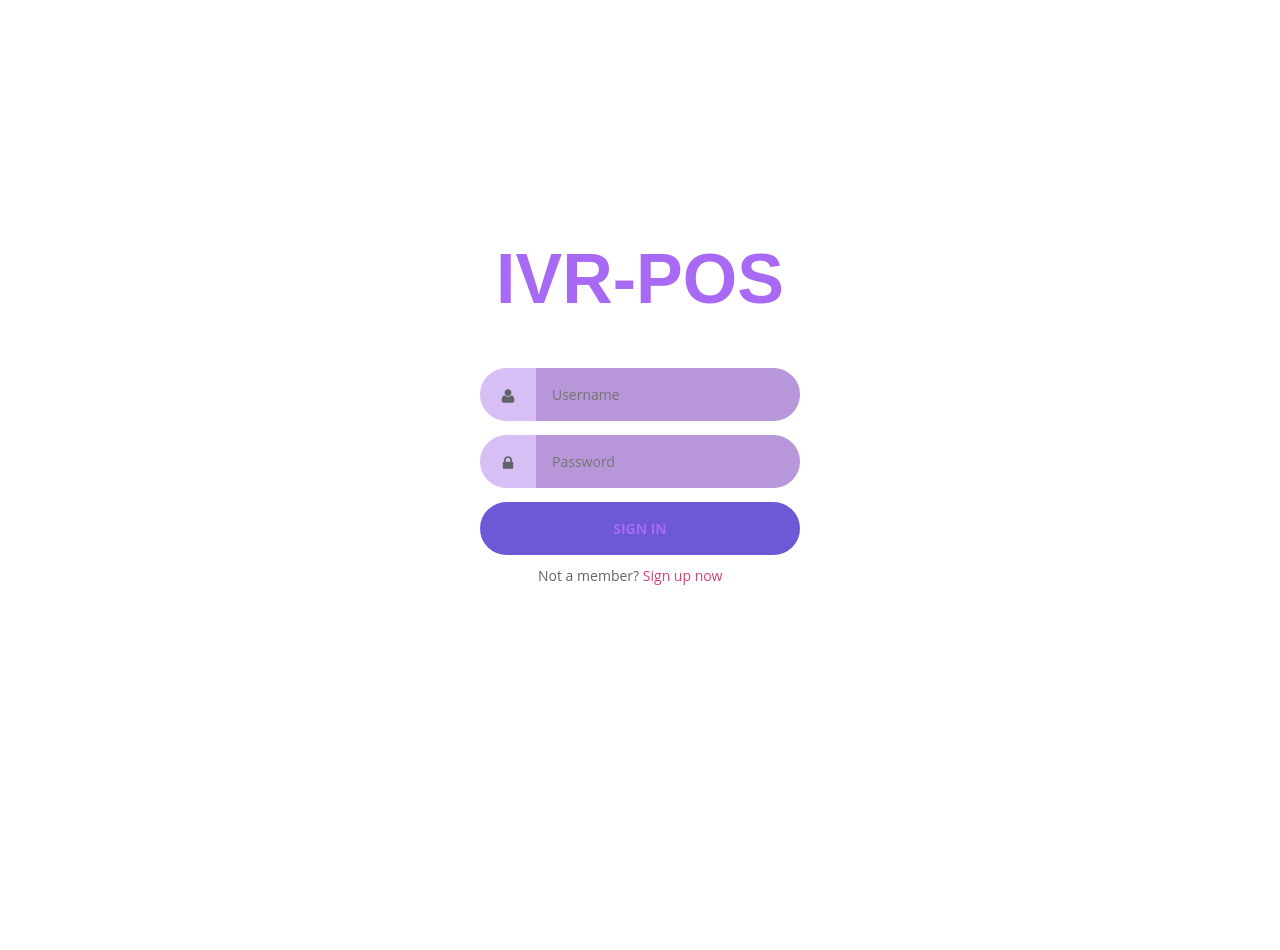
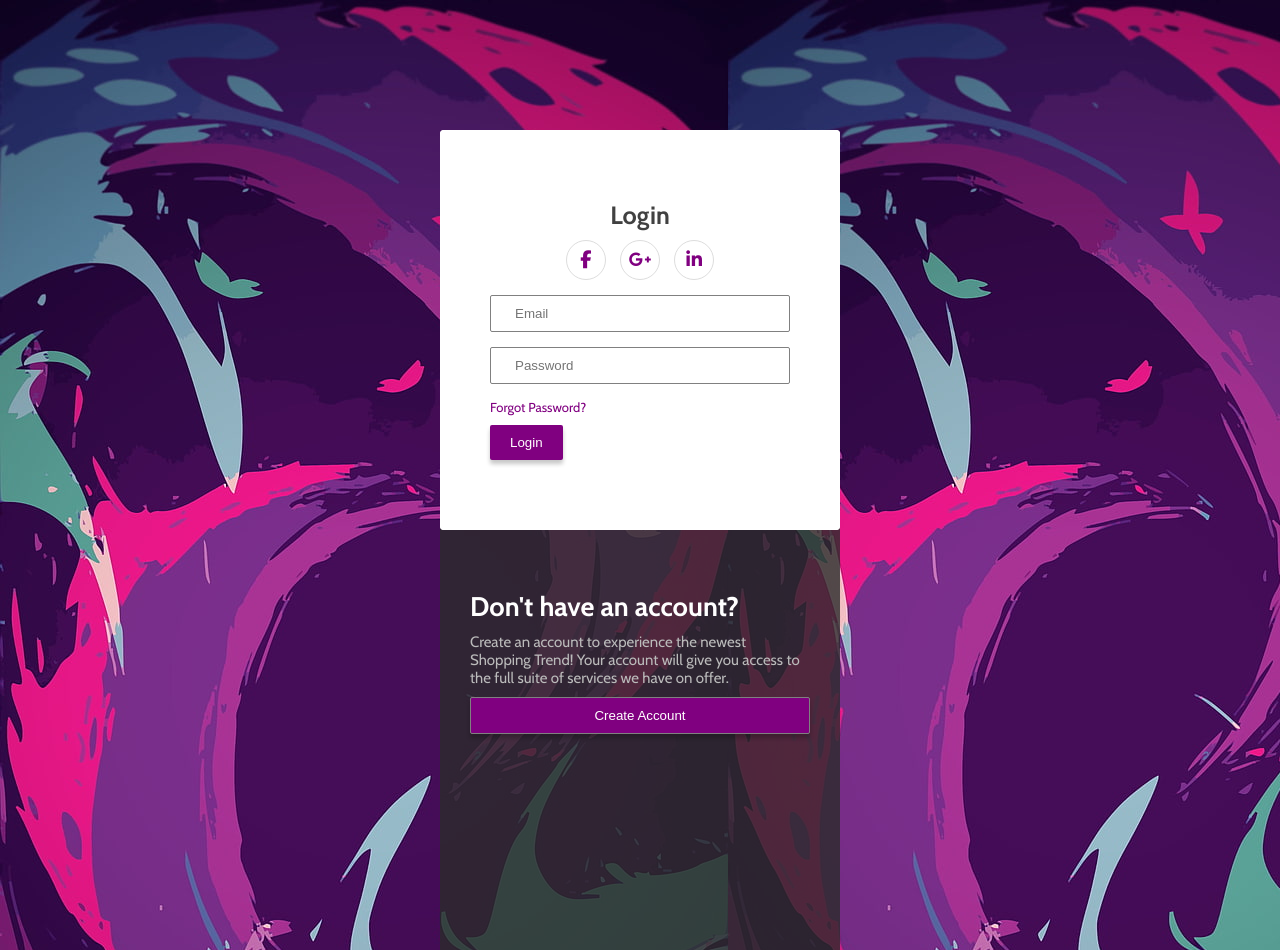
Before and after one commit to vibes1100/IVR-POS, a plain HTML site: page web/login.html in a window 1280 px wide. Before the commit the page ends 800 px from the top, so only its background shows below. Drawn offline with nearby package versions, Linux system fonts and the light colour scheme.

Commit message:
Prettier Login Page

```diff
--- /dev/null
+++ b/web/login.css
@@ -0,0 +1,165 @@
+@import url("https://fonts.googleapis.com/css2?family=Open+Sans:wght@300;400&display=swap");
+@import url('https://fonts.googleapis.com/css?family=Cabin:400,500,700|Montserrat:400,500,700');
+
+*,
+*::before,
+*::after {
+  padding: 0;
+  margin: 0;
+  box-sizing: border-box;
+}
+
+html {
+  font-size: 62.5%;
+}
+body {
+  font-family: "Cabin", sans-serif;
+  /* background-image: url("https://i.postimg.cc/zBf0kpnG/background.png"); */
+  background-image: url("img/bg-img/loginbg.jpg");
+  font-size: 1.8rem;
+  min-height: 100vh;
+}
+
+.container {
+  background: rgba(43, 43, 43, 0.8);
+  margin: auto;
+  width: 40rem;
+  height: 100%;
+  display: block;
+  align-items: center;
+  position: relative;
+  top: 150px;
+}
+
+.signup-container,
+.signin-container {
+  padding: 3rem;
+  height: 400px;
+}
+.signin-container {
+  text-align: right;
+}
+h2 {
+  color: #fff;
+  margin: 1rem 0;
+}
+
+p {
+  color: #bbb;
+  font-size: 1.5rem;
+  margin: 1rem 0;
+}
+
+.forgot__password-container {
+  margin-bottom: 1rem;
+  font-size: 1.3rem;
+}
+button {
+  padding: 1rem 2rem;
+  border: none;
+  color: rgb(24, 24, 24);
+  background: #ddd;
+  cursor: pointer;
+  border-radius: 2px;
+  outline: none;
+  transition: all 0.3s;
+}
+
+button:hover {
+  background: #fff;
+}
+
+/* button:active {
+  transform: translatey(2px);
+} */
+
+.overlay {
+  position: absolute;
+  top: -2rem;
+  left: 0;
+  width: 100%;
+  margin: 0;
+  transition: all 1s;
+}
+
+.form-container {
+  background: #fff;
+  padding: 5rem;
+  height: 40rem;
+  border-radius: 4px;
+  width: 100%;
+  transition: all 1s;
+}
+
+h3 {
+  color: rgb(65, 65, 65);
+  font-size: 2.5rem;
+  margin-bottom: 1rem;
+  text-align: center;
+}
+
+a {
+  text-decoration: none;
+  color: purple;
+}
+
+a:hover {
+  color: blueviolet;
+}
+.input-container {
+  margin: 1.5rem 0;
+}
+input {
+  padding: 1rem 2.4rem;
+  border-radius: 2px;
+  border: 1px solid rgb(128, 128, 128);
+  outline: none;
+  width: 100%;
+}
+
+.form-button {
+  background: purple;
+  color: #fff;
+  outline: none;
+  box-shadow: 0 4px 4px rgba(0, 0, 0, 0.22);
+}
+.form-button:hover {
+  background: blueviolet;
+}
+.signup-form {
+  display: flex;
+  flex-direction: column;
+  justify-content: center;
+}
+.signin-form {
+  position: absolute;
+  top: 0;
+  display: flex;
+  flex-direction: column;
+  justify-content: center;
+  z-index: -1;
+  opacity: 0;
+}
+
+.slide-right {
+  top: 50%;
+}
+
+.slide-left {
+  top: 0;
+}
+
+.social-container {
+  text-align: center;
+}
+
+.social-container a {
+  border: 1px solid #dddddd;
+  border-radius: 50%;
+  display: inline-flex;
+  justify-content: center;
+  align-items: center;
+  margin: 0 5px;
+  height: 4rem;
+  width: 4rem;
+}
--- a/web/login.html
+++ b/web/login.html
@@ -1,40 +1,87 @@
 <!DOCTYPE html>
-<html>
+<html lang="en">
   <head>
-  <title>Hello</title>
-  <link rel="stylesheet" type="text/css" href="style5.css">
-
+    <meta charset="UTF-8" />
+    <meta name="viewport" content="width=device-width, initial-scale=1.0" />
+    <title>Login to IVR-POS</title>
+    <link rel="stylesheet" href="login.css" />
+    <script
+      src="https://kit.fontawesome.com/1032187501.js"
+      crossorigin="anonymous"
+    ></script>
   </head>
-
-<body class="align">
-<h1>IVR-POS</h1>
-  <div class="grid">
-
-    <form method="POST" class="form login">
-
-      <div class="form__field">
-        <label for="login__username"><svg class="icon"><use xmlns:xlink="http://www.w3.org/1999/xlink" xlink:href="#user"></use></svg><span class="hidden">Username</span></label>
-        <input id="login__username" type="text" name="username" class="form__input" placeholder="Username" required>
+  <body>
+    <div class="container">
+      <div class="signin-container">
+        <h2>Already have an account?</h2>
+        <p>
+          Login to start a new shopping trip, manage your orders or
+          reach out to us about your experience.
+        </p>
+        <input type="button" id="login" class="form-button" value="Login">
+      </div>
+      <div class="signup-container">
+        <h2>Don't have an account?</h2>
+        <p>
+          Create an account to experience the newest Shopping Trend!
+          Your account will give you access to the full suite of services we have on offer.
+        </p>
+        <input type="button" id="signup" class="form-button" value="Create Account">
+      </div>
+      <div class="overlay" id="slide">
+        <div class="form-container signup-form">
+          <form action="">
+            <h3>Create account</h3>
+            <div class="social-container">
+              <a href="#" class="social"><i class="fab fa-facebook-f"></i></a>
+              <a href="#" class="social"
+                ><i class="fab fa-google-plus-g"></i
+              ></a>
+              <a href="#" class="social"><i class="fab fa-linkedin-in"></i></a>
+            </div>
+            <div class="input-container">
+              <input type="text" placeholder="Email" />
+            </div>
+            <div class="input-container">
+              <input type="text" placeholder="Password" />
+            </div>
+            <div class="input-container">
+              <input type="text" placeholder="Confirm Password" />
             </div>
 
-      <div class="form__field">
-        <label for="login__password"><svg class="icon"><use xmlns:xlink="http://www.w3.org/1999/xlink" xlink:href="#lock"></use></svg><span class="hidden">Password</span></label>
-        <input id="login__password" type="password" name="password" class="form__input" placeholder="Password" required>
+            <button class="form-button">
+              Create Account
+            </button>
+          </form>
         </div>
 
-      <div class="form__field">
-        <input type="submit" value="Sign In" onclick="generateNewPage()">
+        <div class="form-container signin-form" style="z-index: 2; opacity: 1;">
+          <form action="" id="loginform">
+            <h3>Login</h3>
+            <div class="social-container">
+              <a href="#" class="social"><i class="fab fa-facebook-f"></i></a>
+              <a href="#" class="social"
+                ><i class="fab fa-google-plus-g"></i
+              ></a>
+              <a href="#" class="social"><i class="fab fa-linkedin-in"></i></a>
+            </div>
+            <div class="input-container">
+              <input type="text" placeholder="Email" />
+            </div>
+            <div class="input-container">
+              <input type="text" placeholder="Password" />
+            </div>
+            <div class="forgot__password-container">
+              <a href="#">Forgot Password? </a>
             </div>
 
+            <button class="form-button" onclick="generateNewPage()">Login</button>
           </form>
-
-    <p class="text--center">Not a member? <a href="#">Sign up now</a> <svg class="icon"><use xmlns:xlink="http://www.w3.org/1999/xlink" xlink:href="assets/images/icons.svg#arrow-right"></use></svg></p>
-
         </div>
-
-  <svg xmlns="http://www.w3.org/2000/svg" class="icons"><symbol id="arrow-right" viewBox="0 0 1792 1792"><path d="M1600 960q0 54-37 91l-651 651q-39 37-91 37-51 0-90-37l-75-75q-38-38-38-91t38-91l293-293H245q-52 0-84.5-37.5T128 1024V896q0-53 32.5-90.5T245 768h704L656 474q-38-36-38-90t38-90l75-75q38-38 90-38 53 0 91 38l651 651q37 35 37 90z"/></symbol><symbol id="lock" viewBox="0 0 1792 1792"><path d="M640 768h512V576q0-106-75-181t-181-75-181 75-75 181v192zm832 96v576q0 40-28 68t-68 28H416q-40 0-68-28t-28-68V864q0-40 28-68t68-28h32V576q0-184 132-316t316-132 316 132 132 316v192h32q40 0 68 28t28 68z"/></symbol><symbol id="user" viewBox="0 0 1792 1792"><path d="M1600 1405q0 120-73 189.5t-194 69.5H459q-121 0-194-69.5T192 1405q0-53 3.5-103.5t14-109T236 1084t43-97.5 62-81 85.5-53.5T538 832q9 0 42 21.5t74.5 48 108 48T896 971t133.5-21.5 108-48 74.5-48 42-21.5q61 0 111.5 20t85.5 53.5 62 81 43 97.5 26.5 108.5 14 109 3.5 103.5zm-320-893q0 159-112.5 271.5T896 896 624.5 783.5 512 512t112.5-271.5T896 128t271.5 112.5T1280 512z"/></symbol></svg>
-
+      </div>
+    </div>
   </body>
+  <script type="text/javascript" src="login.js"></script>
   <script type="text/javascript" src="/eel.js"></script>
   <script type="text/javascript" src="main.js"></script>
 </html>
--- /dev/null
+++ b/web/login.js
@@ -0,0 +1,19 @@
+let login = document.getElementById("login");
+let signup = document.getElementById("signup");
+let slide = document.getElementById("slide");
+let signinForm = document.querySelector(".signin-form");
+let signupForm = document.querySelector(".signup-form");
+
+document.getElementById("login").addEventListener("click", () => {
+  slide.classList.add("slide-left");
+  slide.classList.remove("slide-right");
+  signinForm.style.zIndex = "2";
+  signinForm.style.opacity = "1";
+});
+
+signup.addEventListener("click", () => {
+  slide.classList.add("slide-right");
+  slide.classList.remove("slide-left");
+  signinForm.style.zIndex = "-1";
+  signinForm.style.opacity = "0";
+});
```
Also changed, not shown: web/login_old.html (added, +40 -0 lines), web/img/bg-img/loginbg.jpg (added). Lines whose indentation alone changed are shown as unchanged.
